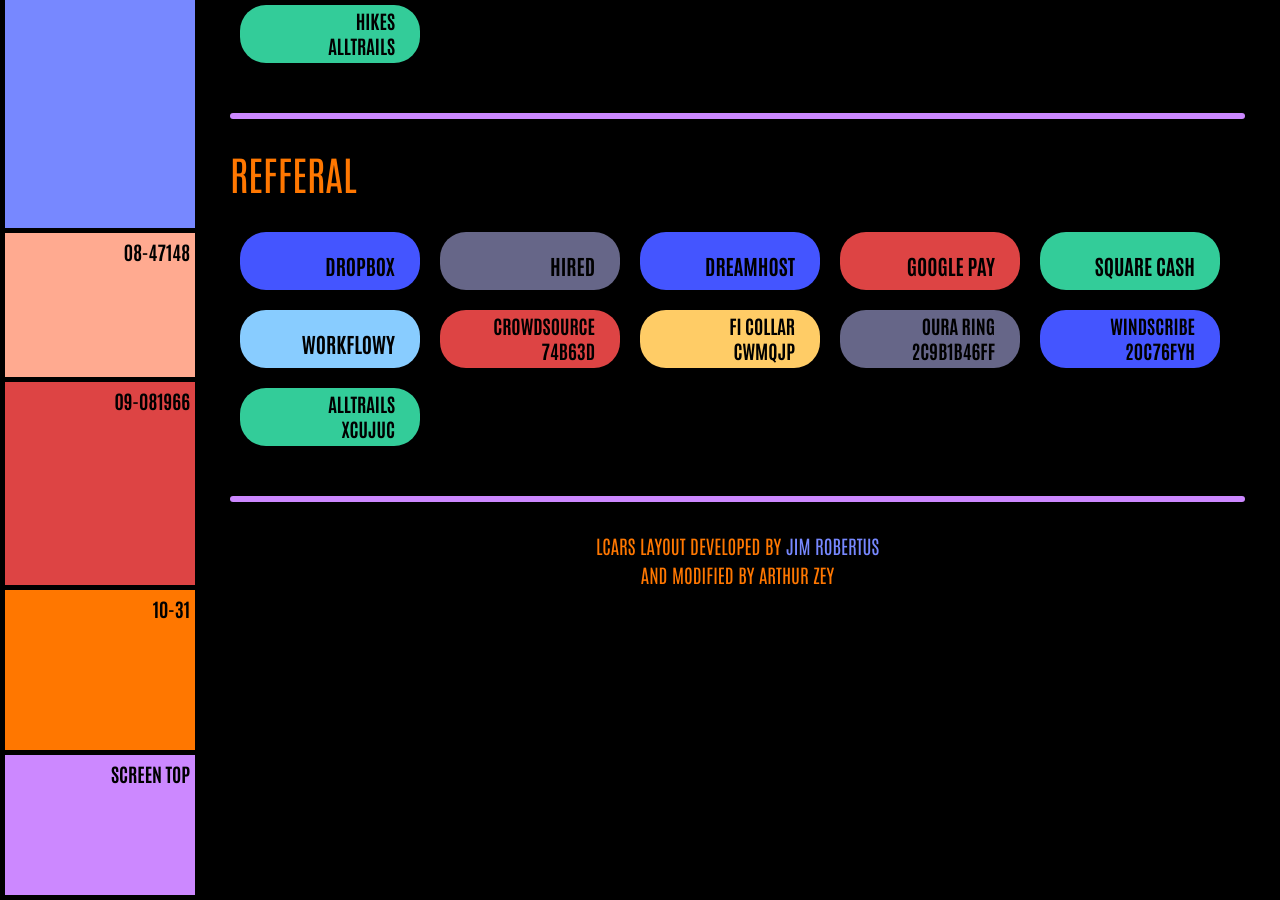
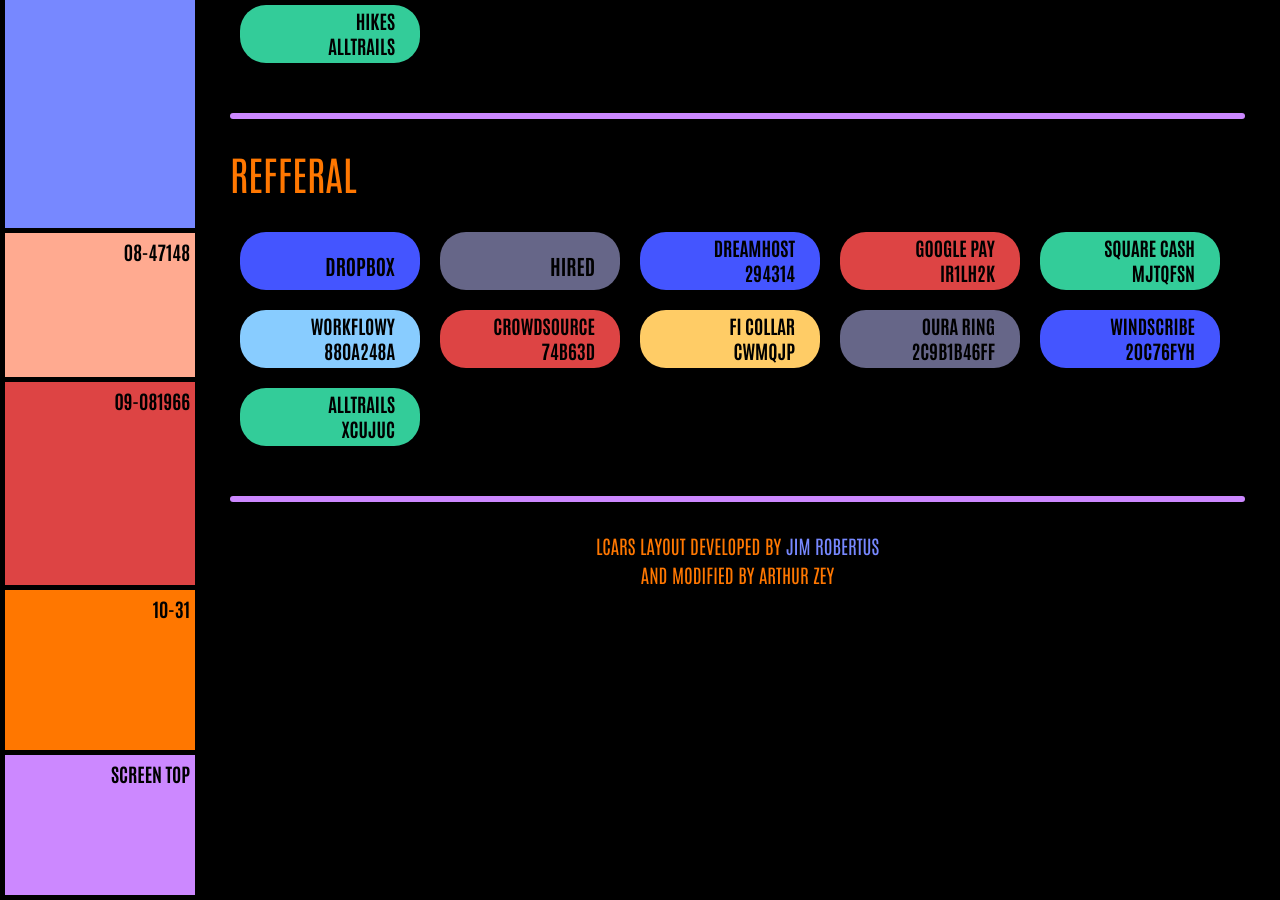
Before and after one commit to ArthurZey/arthurzey.github.io, a Jekyll site: the page built from _pages/tag_fitness.md, in a window 1280 px wide and 900 px high, scrolled down 1079 px. Built offline with Jekyll 4.4.1, drawn with Linux system fonts in a browser that asks for light colours.

Commit message:
added referral codes in button display

```diff
--- a/_layouts/lcars-classic.html
+++ b/_layouts/lcars-classic.html
@@ -282,10 +282,10 @@
 						<div class="buttons">
 							<a href="https://www.dropbox.com/referrals/AADhCdIbfmFQx6VFavJ3cy4HgwA4PfPd3ho?src=global9" target="_blank" class="blue">Dropbox</a>
 							<a href="https://hired.com/x/ffcaf88af5c389141fb9293e4ee3daa5" target="_blank" class="gray">Hired</a>
-							<a href="https://www.dreamhost.com/r.cgi?294314" target="_blank" class="blue">DreamHost</a>
-							<a href="https://g.co/payinvite/ir1lh2k" target="_blank" class="red">Google Pay</a>
-							<a href="https://cash.app/app/MJTQFSN" target="_blank" class="green">Square Cash</a>
-							<a href="https://workflowy.com/invite/880a248a.lnx" target="_blank" class="ice">WorkFlowy</a>
+							<a href="https://www.dreamhost.com/r.cgi?294314" target="_blank" class="two-rows blue">DreamHost<br />294314</a>
+							<a href="https://g.co/payinvite/ir1lh2k" target="_blank" class="two-rows red">Google Pay<br />IR1LH2K</a>
+							<a href="https://cash.app/app/MJTQFSN" target="_blank" class="two-rows green">Square Cash<br />MJTQFSN</a>
+							<a href="https://workflowy.com/invite/880a248a.lnx" target="_blank" class="two-rows ice">WorkFlowy<br />880A248A</a>
 							<a href="https://crowdsource.app.goo.gl/Jgo6" target="_blank" class="two-rows red">Crowdsource<br />74B63D</a>
 							<a href="https://shop.tryfi.com/r/CWMQJP/" target="_blank" class="two-rows sunflower">Fi Collar<br />CWMQJP</a>
 							<a href="https://ouraring.com/taf/2c9b1b46ff" target="_blank" class="two-rows gray">Oura Ring<br />2c9b1b46ff</a>
```
